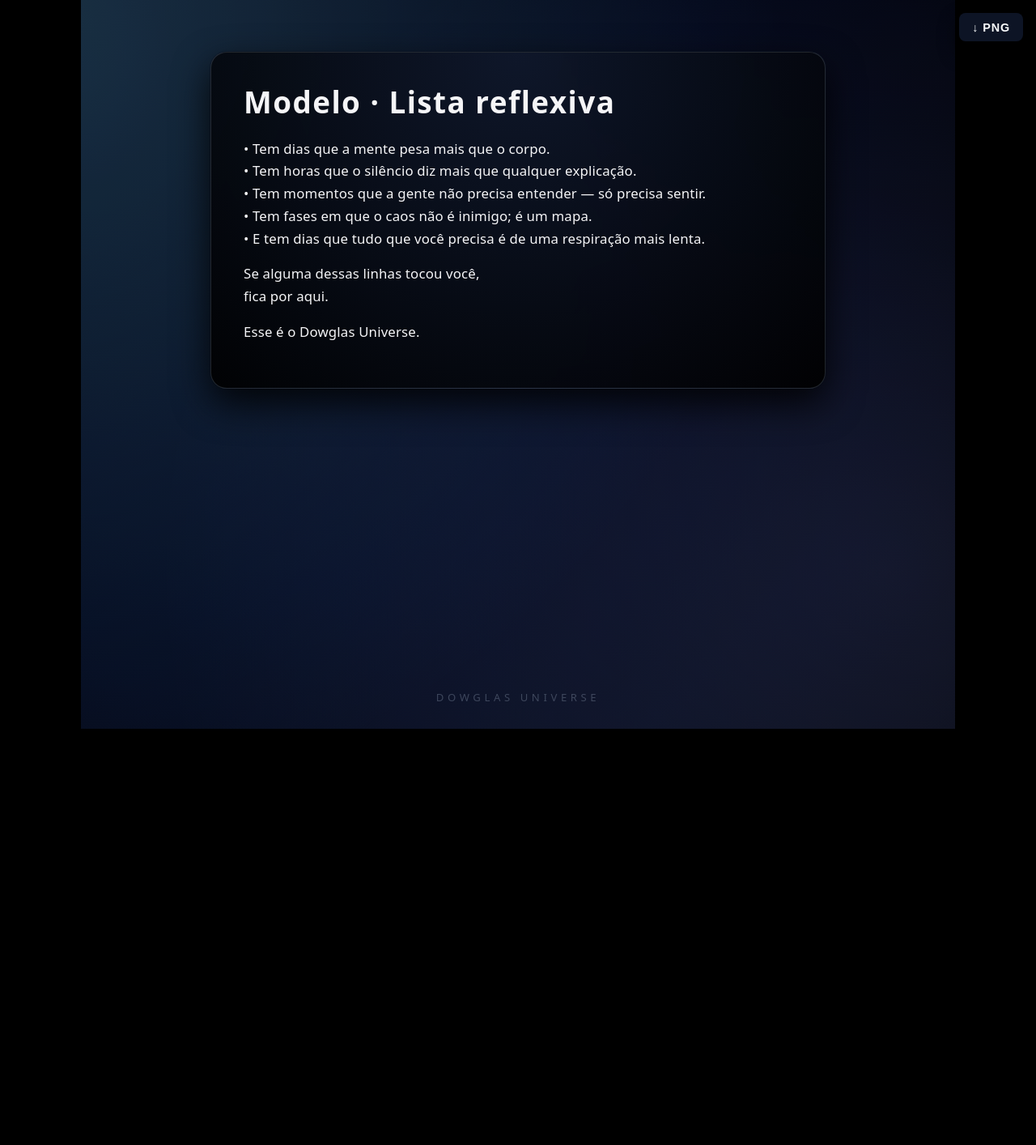
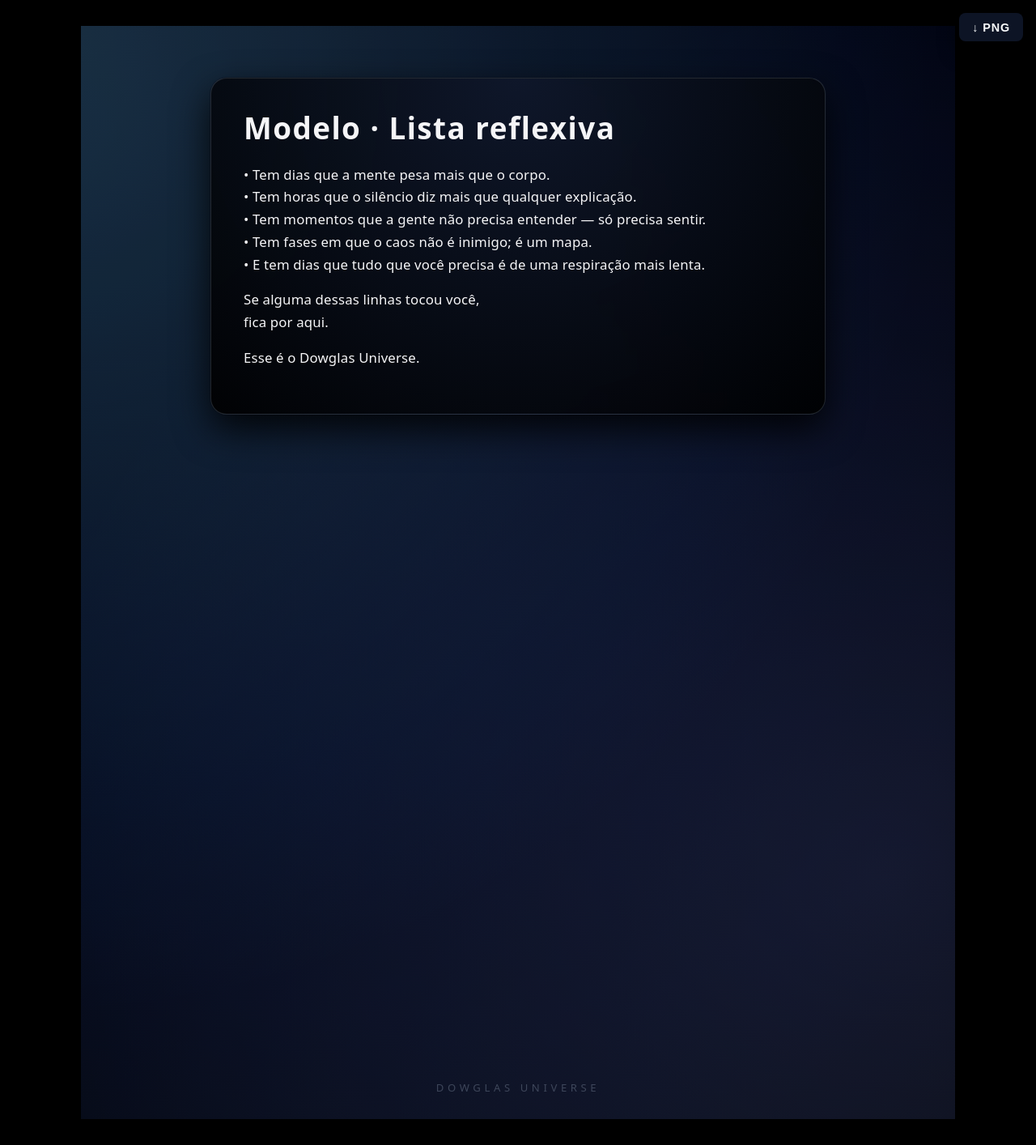
Before and after one commit to mbritodowglas-collab/fabrica-conteudo, a Jekyll site: the page built from content/dowglas-universe/modelo-cinco.md, in a window 1280 px wide. Shown: the whole page at 81% size. Built offline with Jekyll 4.4.1, drawn with Linux system fonts in a browser that asks for light colours; before the commit the page ends 900 px from its top, so only the background shows below that.

Commit message:
Atualizar o dowglas-universe.html

```diff
--- a/_layouts/dowglas-universe.html
+++ b/_layouts/dowglas-universe.html
@@ -23,22 +23,31 @@
       overflow-x: hidden;
     }
 
+    /* MAIN CENTRALIZANDO O QUADRO */
     .du-main {
       width: 100%;
-      max-width: 1080px;
-      margin: 0 auto;
+      margin: 0;
+      padding: 2rem 1rem;
+      display: flex;
+      justify-content: center;
+      align-items: flex-start;
+      box-sizing: border-box;
+      overflow-x: auto; /* em telas menores, rola para o lado */
     }
 
     .du-slides {
-      width: 100%;
+      display: flex;
+      flex-direction: column;
+      gap: 2rem;
+      align-items: center;
     }
 
     /* ============================
-       QUADRO BASE (sem imagem externa)
+       QUADRO BASE (1080 x 1350)
        ============================ */
     .du-block {
-      min-height: 100vh;
-      width: 100%;
+      width: 1080px;
+      height: 1350px;
       padding: clamp(3rem, 8vh, 4rem) clamp(1.5rem, 4vw, 2.5rem) clamp(2.5rem, 6vh, 3.5rem);
       display: flex;
       justify-content: center;
```
